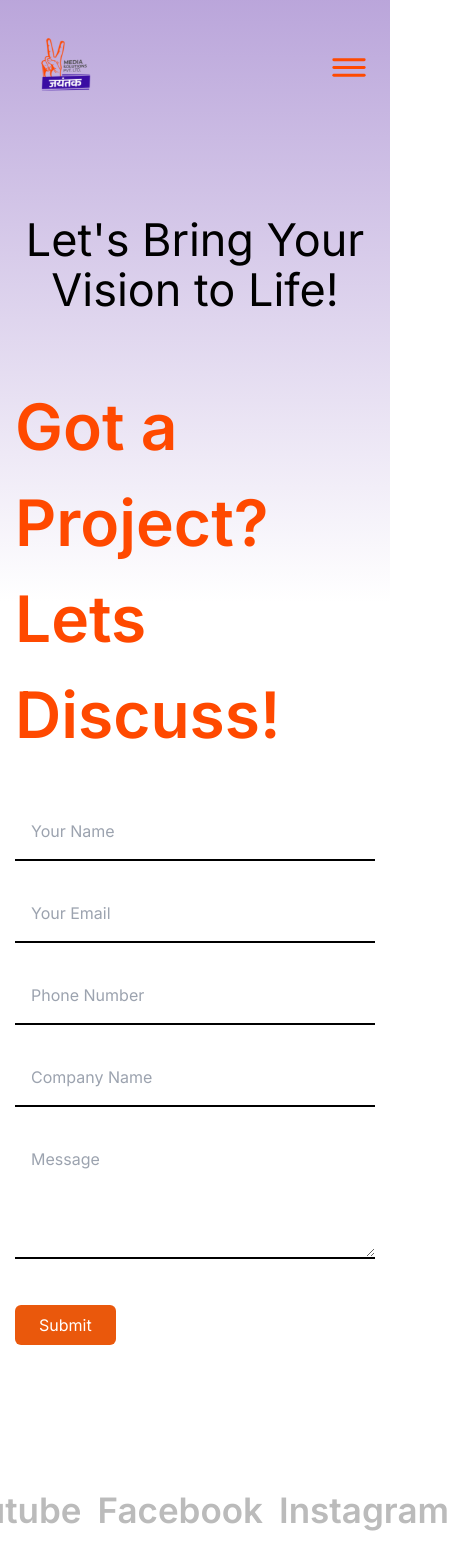
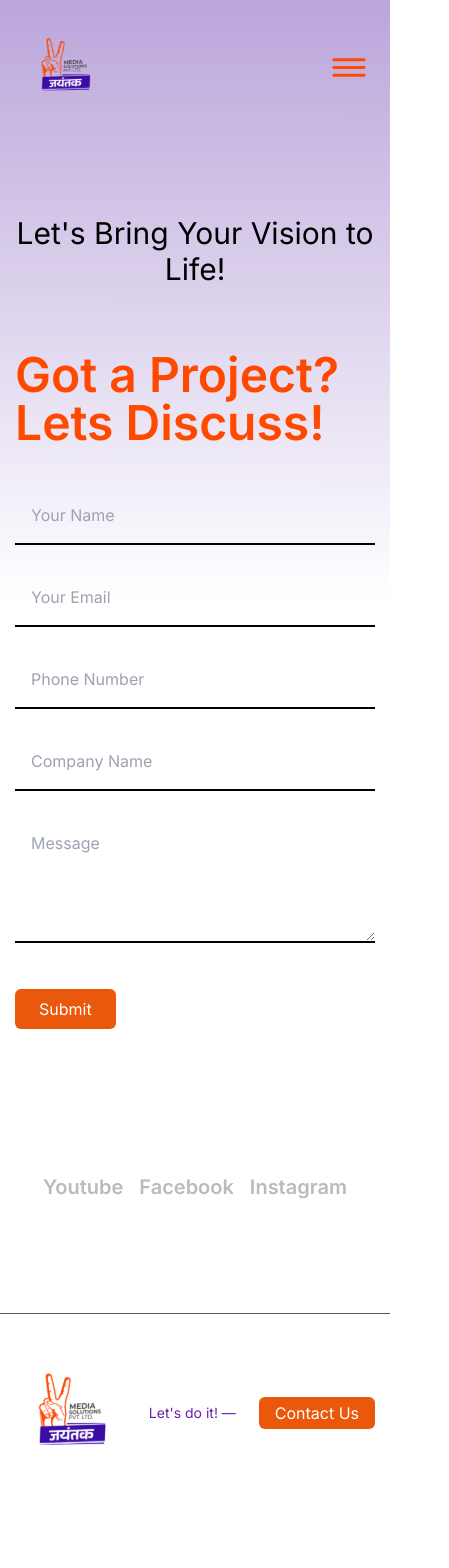
Before and after one commit to R67USD/media-landing-website, a Next.js app: page /contact-us in a window 390 px wide. Shown: the top 1568 px of the page, 449 px wide, since content can reach past the window. After the commit the page ends 1481 px from the top, so only its background shows below. Built offline with nearby package versions, Linux system fonts and the light colour scheme.

Commit message:
fix(footer): mobile UI fixes.

```diff
--- a/src/app/about-us/_components/AboutUsMainSection.tsx
+++ b/src/app/about-us/_components/AboutUsMainSection.tsx
@@ -30,13 +30,13 @@ const AboutUsMainSection: React.FC = () => {
 
           <div className="w-full flex items-center justify-center py-24">
             <div className=" items-center flex gap-8 text-custom-gray">
-              <span className="leading-about text-[35px] font-semibold">
+              <span className="leading-about max-lg:text-xl text-[35px] font-semibold">
                 Youtube
               </span>
-              <span className="leading-about text-[35px] font-semibold">
+              <span className="leading-about max-lg:text-xl text-[35px] font-semibold">
                 Facebook
               </span>
-              <span className="leading-about text-[35px] font-semibold">
+              <span className="leading-about max-lg:text-xl text-[35px] font-semibold">
                 Instagram
               </span>
             </div>
--- a/src/app/services/_components/ServicesComponent.tsx
+++ b/src/app/services/_components/ServicesComponent.tsx
@@ -116,13 +116,13 @@ const ServicesComponent: React.FC = () => {
 
           <div className="w-full flex items-center justify-center py-24">
             <div className=" items-center flex gap-8 text-custom-gray">
-              <span className="leading-about text-[35px] font-semibold">
+              <span className="leading-about max-lg:text-xl text-[35px] font-semibold">
                 Youtube
               </span>
-              <span className="leading-about text-[35px] font-semibold">
+              <span className="leading-about max-lg:text-xl text-[35px] font-semibold">
                 Facebook
               </span>
-              <span className="leading-about text-[35px] font-semibold">
+              <span className="leading-about max-lg:text-xl text-[35px] font-semibold">
                 Instagram
               </span>
             </div>
--- a/src/components/ContactUsForm.tsx
+++ b/src/components/ContactUsForm.tsx
@@ -32,13 +32,13 @@ const ContactForm = () => {
 
   return (
     <div className="container mx-auto py-20">
-      <h2 className="text-[45px] text-center font-normal text-black leading-[50px] mb-16">
+      <h2 className="max-lg:text-3xl text-[45px] text-center font-normal text-black leading-[50px] mb-16">
         Let's Bring Your Vision to Life!
       </h2>
 
       <div className="flex justify-between max-lg:flex-col">
         <div className="lg:w-1/2">
-          <h1 className="text-[64px] font-semibold text-primary-orange mb-10">
+          <h1 className="max-lg:text-5xl text-[64px] font-semibold text-primary-orange mb-10">
             Got a Project?
             <br />
             Lets Discuss!
@@ -139,13 +139,13 @@ const ContactForm = () => {
 
       <div className="w-full flex items-center justify-center pt-36">
         <div className=" items-center flex lg:gap-8 max-lg:gap-4  text-custom-gray">
-          <span className="leading-about text-[35px] font-semibold">
+          <span className="leading-about max-lg:text-xl text-[35px] font-semibold">
             Youtube
           </span>
-          <span className="leading-about text-[35px] font-semibold">
+          <span className="leading-about max-lg:text-xl text-[35px] font-semibold">
             Facebook
           </span>
-          <span className="leading-about text-[35px] font-semibold">
+          <span className="leading-about max-lg:text-xl text-[35px] font-semibold">
             Instagram
           </span>
         </div>
--- a/src/components/Footer.tsx
+++ b/src/components/Footer.tsx
@@ -10,6 +10,7 @@ const Footer = () => {
   return (
     <footer className="container py-2 w-full">
       <div className="mx-auto flex justify-between items-center">
+        <span className="max-sm:hidden">
           <Link href={routesConfig.home}>
             <Image
               src={"/images/logo.svg"}
@@ -18,6 +19,17 @@ const Footer = () => {
               height={206}
             />
           </Link>
+        </span>
+        <span className="sm:hidden">
+          <Link href={routesConfig.home}>
+            <Image
+              src={"/images/logo.svg"}
+              alt="Footer Logo"
+              width={111}
+              height={119}
+            />
+          </Link>
+        </span>
         <nav className="max-lg:hidden flex gap-10 text-orange-600">
           <a href="#">{t("footer.about")}</a>
           <a href="#"> {t("footer.features")} </a>
@@ -25,10 +37,12 @@ const Footer = () => {
           <a href="#"> {t("footer.gallery")} </a>
           <a href="#"> {t("footer.team")} </a>
         </nav>
-        <p className="text-purple-800 text-2xl">{t("footer.letsDoIt")}</p>
+        <p className="text-purple-800 max-sm:text-sm text-2xl">
+          {t("footer.letsDoIt")}
+        </p>
         <button
           onClick={() => router.push(routesConfig.contactUs)}
-          className="bg-orange-600 text-white py-2 px-6 rounded-md"
+          className="bg-orange-600 text-white max-sm:py-1 max-sm:px-4 py-2 px-6 rounded-md"
         >
           {t("nav.contact")}
         </button>
--- a/src/components/Header.tsx
+++ b/src/components/Header.tsx
@@ -1,15 +1,14 @@
 "use client";
 import { routesConfig } from "@/utils/config";
+import { NavLinks } from "@/utils/constants";
 import Image from "next/image";
 import Link from "next/link";
 import { usePathname, useRouter } from "next/navigation";
-import { useState, useEffect } from "react";
-import { t } from "@/utils/translation";
-import { NavLinks } from "@/utils/constants";
+import { useEffect, useState } from "react";
 
 const Header = () => {
+  const pathname = usePathname();
   const router = useRouter();
-  const pathname = usePathname();
   const [activeLink, setActiveLink] = useState<string>(pathname);
   const [isOpen, setIsOpen] = useState(false);
 
@@ -58,6 +57,7 @@ const Header = () => {
         })}
       </nav>
 
+      {/* Mobile Menu */}
       <div
         className={`sm:hidden fixed px-12 flex flex-col w-full inset-0 top-0  md:w-full h-full md:max-h-[748px] z-[5]  ${
           isOpen ? "translate-y-0" : "-translate-y-full"
@@ -74,7 +74,14 @@ const Header = () => {
             height={16.26}
           />
         </div>
-        <h2 className="text-primary-orange text-[40px] leading-[48px]">Home</h2>
+        <h2
+          onClick={() => {
+            router.push(routesConfig.home);
+          }}
+          className="text-primary-orange text-[40px] leading-[48px]"
+        >
+          Home
+        </h2>
         <nav className="mt-4 flex flex-col gap-8 text-white text-sm">
           {NavLinks.slice(1).map((link) => {
             return (
```
Lines whose indentation alone changed are shown as unchanged.
